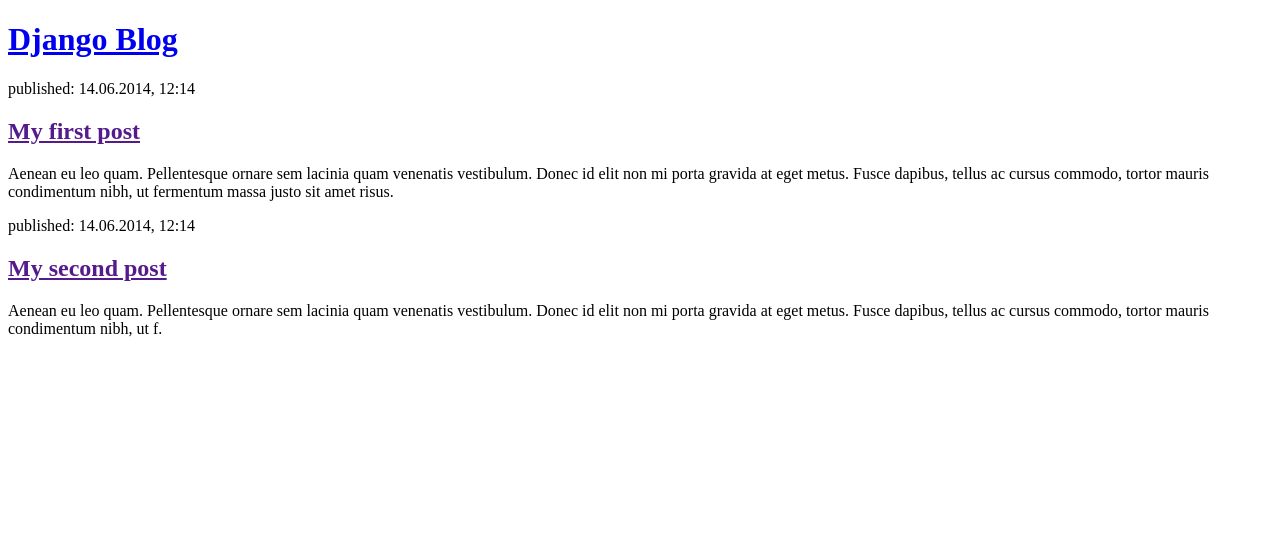
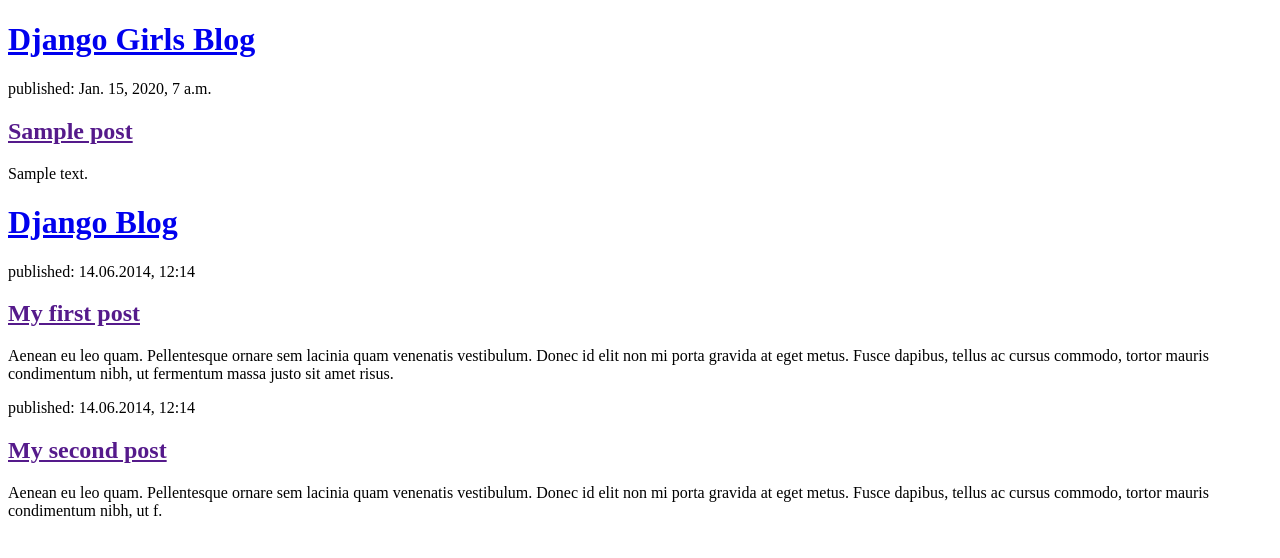
Before and after one commit to BrianLardaro/my-first-blog, a Django app: page / in a window 1280 px wide. Shown: the top 558 px of the page. Run offline with Django 3.2, Linux system fonts and the light colour scheme; tables that the repository leaves empty hold one stand-in row (values such as "Sample post").

Commit message:
modified templates to display posts from database

```diff
--- a/blog/templates/blog/post_list.html
+++ b/blog/templates/blog/post_list.html
@@ -4,6 +4,19 @@
         <title>Django blog</title>
     </head>
     <body>
+        <div>
+            <header>
+                <h1><a href="/">Django Girls Blog</a></h1>
+            </header>
+
+            {% for post in posts %}
+                <article>
+                    <time>published: {{ post.published_date }}</time>
+                    <h2><a href="">{{ post.title }}</a></h2>
+                    <p>{{ post.text|linebreaksbr }}</p>
+                </article>
+            {% endfor %}
+        </div>
         <header>
             <h1><a href="/">Django Blog</a></h1>
         </header>
--- a/blog/views.py
+++ b/blog/views.py
@@ -1,6 +1,9 @@
 from django.shortcuts import render
+from django.utils import timezone
+from .models import Post
 
 # Create your views here.
 
 def post_list(request):
-    return render(request, 'blog/post_list.html', {})
+    posts = Post.objects.filter(published_date__lte=timezone.now()).order_by('published_date')
+    return render(request, 'blog/post_list.html', {'posts':posts})
```
